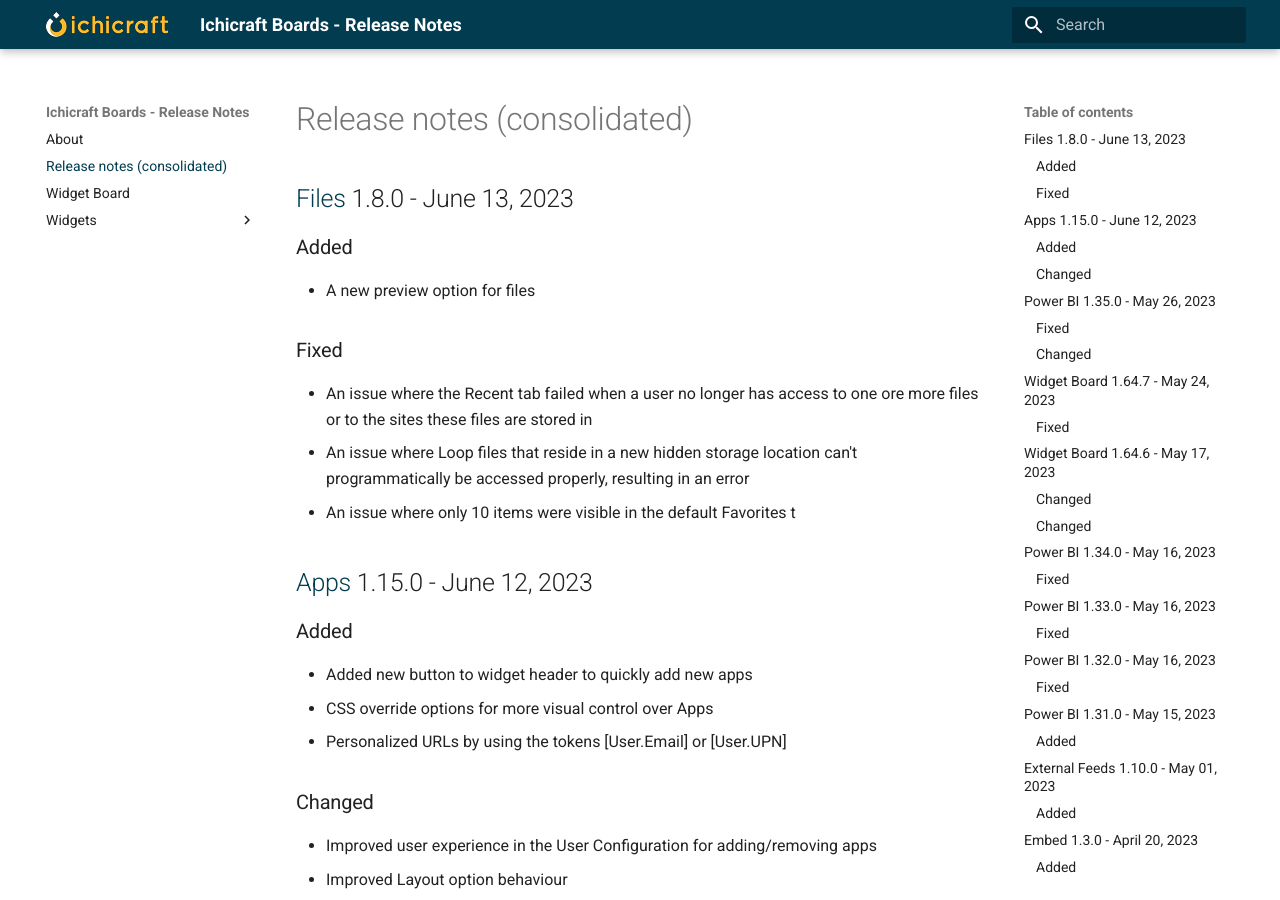
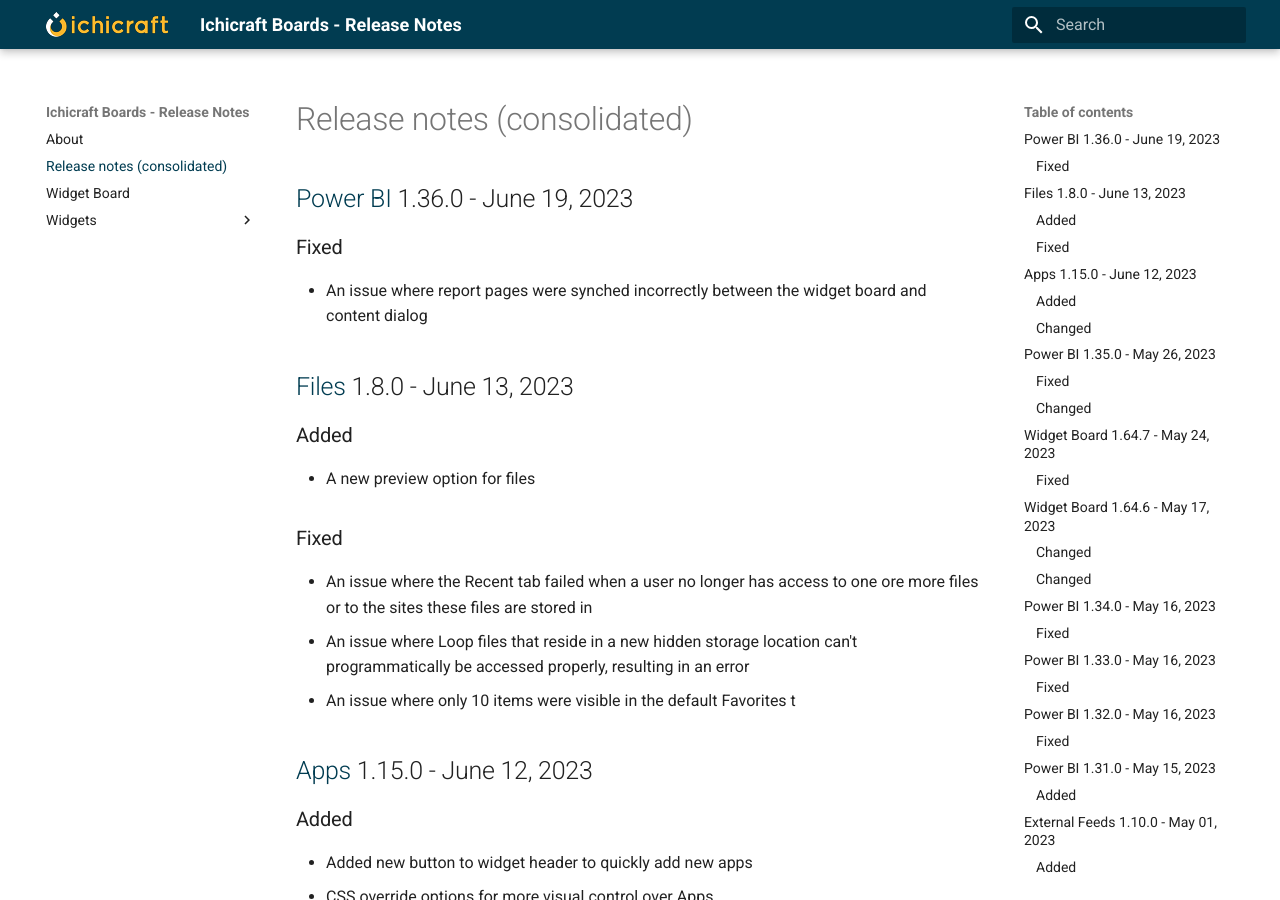
Before and after one commit to ichicraft/widgets-docs, an MkDocs documentation site: the page built from docs/Release-notes-(consolidated).md, in a window 1280 px wide and 900 px high. Built offline with MkDocs 1.6.1 and Material for MkDocs 9.7.7, drawn with Linux system fonts in a browser that asks for light colours.

Commit message:
Release notes updated by BuildService

```diff
--- a/docs/Release-notes-(consolidated).md
+++ b/docs/Release-notes-(consolidated).md
@@ -1,3 +1,8 @@
+## [Power BI](./Widgets/Power BI.md) 1.36.0 - June 19, 2023
+
+###Fixed
+- An issue where report pages were synched incorrectly between the widget board and content dialog
+
 ## [Files](./Widgets/Files.md) 1.8.0 - June 13, 2023
 
 ### Added
```
Also changed, not shown: docs/Widgets/Power BI.md (+5 -0 lines).
